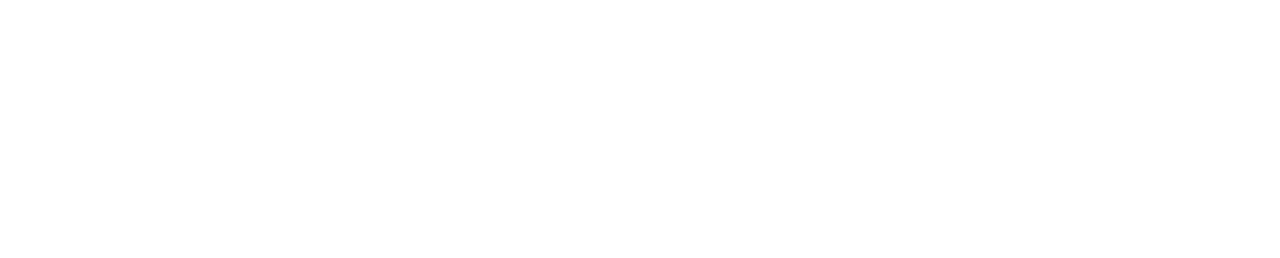
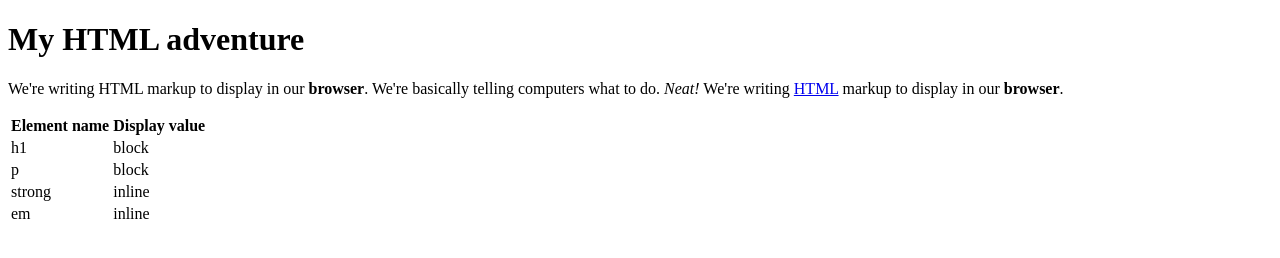
Before and after one commit to learn-co-curriculum/phase-0-the-dom-editing-lab, a website: page index.html in a window 1280 px wide. Drawn offline with Linux system fonts and the light colour scheme.

Commit message:
Add html as per assignment

```diff
--- a/index.html
+++ b/index.html
@@ -1 +1,47 @@
-<!-- Write your code here! -->
+<!DOCTYPE html>
+<html lang="en">
+
+<head>
+  <meta charset="UTF-8">
+  <meta name="viewport" content="width=device-width, initial-scale=1.0">
+  <title>Document</title>
+</head>
+
+<body>
+  <h1>My HTML adventure</h1>
+  <p>
+    We're writing HTML markup to display in our <strong>browser</strong>. We're
+    basically telling computers what to do. <em>Neat!</em>
+    We're writing
+    <a href="https://developer.mozilla.org/en-US/docs/Web/HTML">HTML</a> markup to
+    display in our <strong>browser</strong>.
+  </p>
+  <table>
+    <thead>
+      <tr>
+        <th>Element name</th>
+        <th>Display value</th>
+      </tr>
+    </thead>
+    <tbody>
+      <tr>
+        <td>h1</td>
+        <td>block</td>
+      </tr>
+      <tr>
+        <td>p</td>
+        <td>block</td>
+      </tr>
+      <tr>
+        <td>strong</td>
+        <td>inline</td>
+      </tr>
+      <tr>
+        <td>em</td>
+        <td>inline</td>
+      </tr>
+    </tbody>
+  </table>
+</body>
+
+</html>
```
Also changed, not shown: 1 other file.
